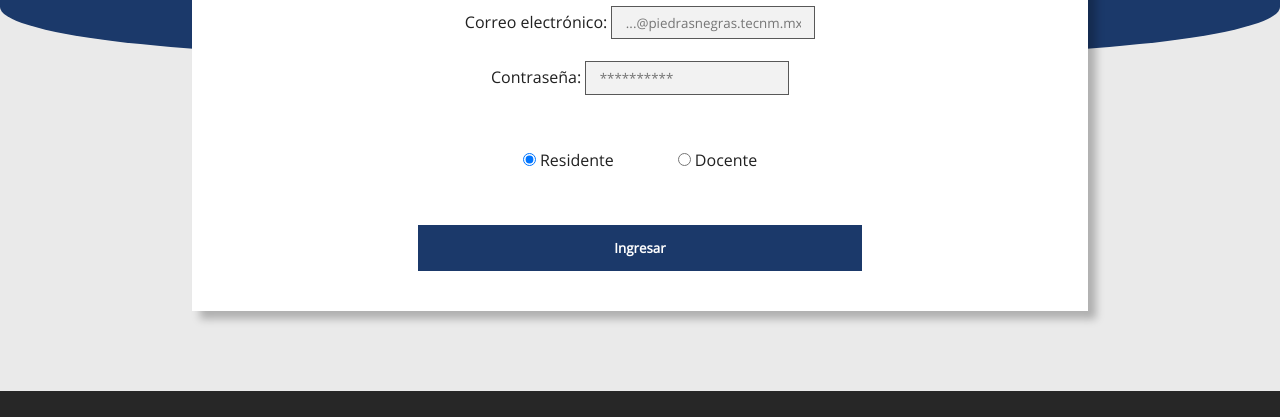
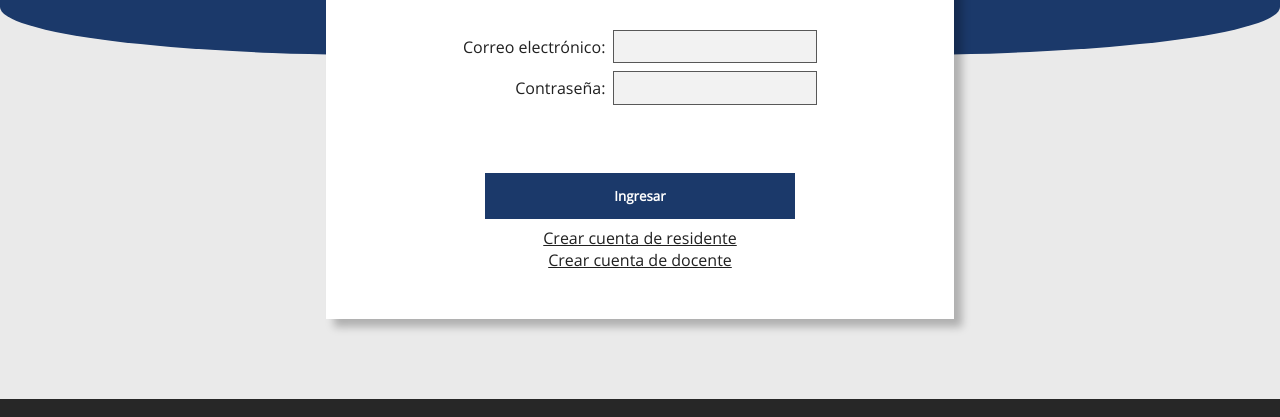
Before and after one commit to RobertoCDiaz/SIGER, a plain HTML site: page web-client/login.html in a window 1280 px wide. Shown: the part 216-633 px from the top of the page. Drawn offline with Linux system fonts and the light colour scheme; a web font is replaced by a local one.

Commit message:
Login de residentes y admins permitido

```diff
--- a/web-client/login.html
+++ b/web-client/login.html
@@ -6,8 +6,7 @@
     <title>Iniciar sesión</title>
     <link rel="stylesheet" href="styles/global.css">
         <link rel="stylesheet" href="styles/forms.css">
-        <link href="https://fonts.googleapis.com/icon?family=Material+Icons"
-      rel="stylesheet">
+        <link href="https://fonts.googleapis.com/icon?family=Material+Icons" rel="stylesheet">
     <style>
 
         #maindiv
@@ -28,6 +27,27 @@
         {
             margin: 2em;
         }
+
+        .form-input {
+            display: flex;
+            margin-bottom: .5em;
+            align-items: center;
+            justify-content: center;
+            justify-items: stretch;
+        }
+
+        .form-input > * {
+            flex: 1;
+        }
+
+        .form-input > label {
+            text-align: right;
+            margin-right: .5em;
+        }
+
+        form {
+            margin: 0 15%;
+        }
     </style>
 </head>
 <body>
@@ -45,31 +65,29 @@
         <div class="content">
             <form id="form">
                 <div id="mainform">
-                    <h2>Iniciar sesión</h2>
+                <h2 style="margin-bottom: 1em;">Iniciar sesión</h2>
                 <br>
+                <div>
                     <div class="form-input">
                         <label for="">Correo electrónico: </label>
                         <input
                             type="text"
-                        placeholder="...@piedrasnegras.tecnm.mx"
+                            placeholder=""
                             name="email"
                             id="emailView"
-                        pattern="[L[0-9]{2}430[0-9]{3}@piedrasnegras.tecnm.mx]||[[A-z]+\.[A-z]@piedrasnegras.tecnm.mx]"
-                    />
+                            pattern="[L[0-9]{2}430[0-9]{3}@piedrasnegras.tecnm.mx]||[[A-z]+\.[A-z]@piedrasnegras.tecnm.mx]" />
                     </div>
-                    <br>
                     <div class="form-input">
                         <label for="">Contraseña: </label>
                         <input
                             type="password"
                             name="pass"
-                        id="passView"
-                        placeholder="**********"
-                    >
+                            id="passView"/>
+                    </div>
                 </div>
 
                 <br>
-                <div id="maindiv">
+                <!-- <div id="maindiv">
                     <div class="divs">
                         <input type="radio" name="clase" id="res" value="Residente" checked>
                         <label for="res">Residente</label>
@@ -79,11 +97,15 @@
                         <input type="radio" name="clase" id="doce" value="Docente">
                         <label for="doce">Docente</label>
                     </div>
-                </div>
+                </div> -->
                 <br>
                 </div>
-                <div class="button-container" id="bot">
+                <div class="button-container" id="bot" style="margin-top: 1em;">
                     <button type="button" id="submitButtonView" class="primary-button">Ingresar</button>
+                </div>
+                <div style="margin: .5em 0; display: flex; flex-direction: column; align-items: center;">
+                    <a href="/nuevo-residente">Crear cuenta de residente</a>
+                    <a href="/nuevo-docente">Crear cuenta de docente</a>
                 </div>
             </form>
 
```
Also changed, not shown: server/server.ts (+19 -1 lines), web-client/registro-residentes.html (+12 -1 lines), web-client/validar-residente.html (+1 -1 lines). Lines whose indentation alone changed are shown as unchanged.
